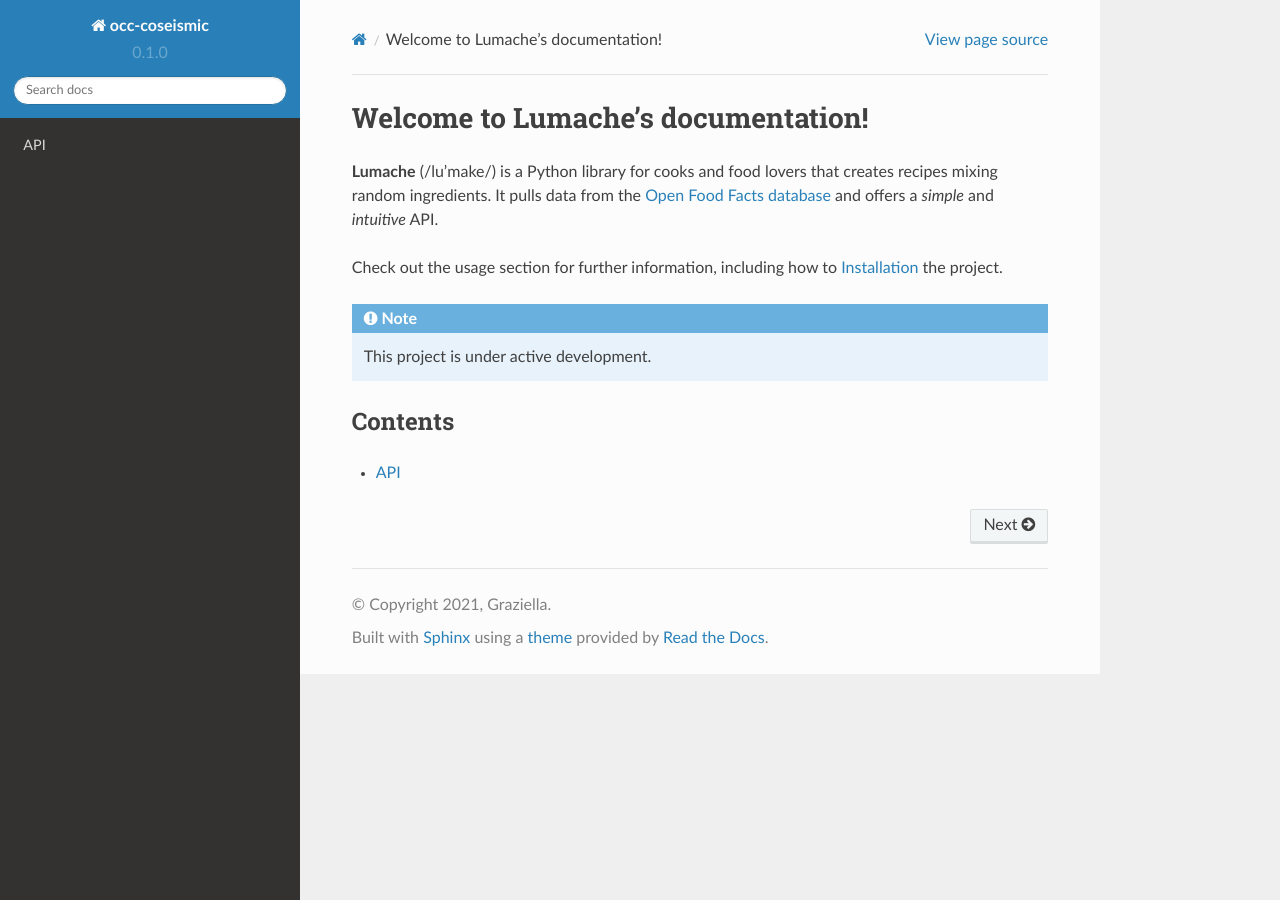
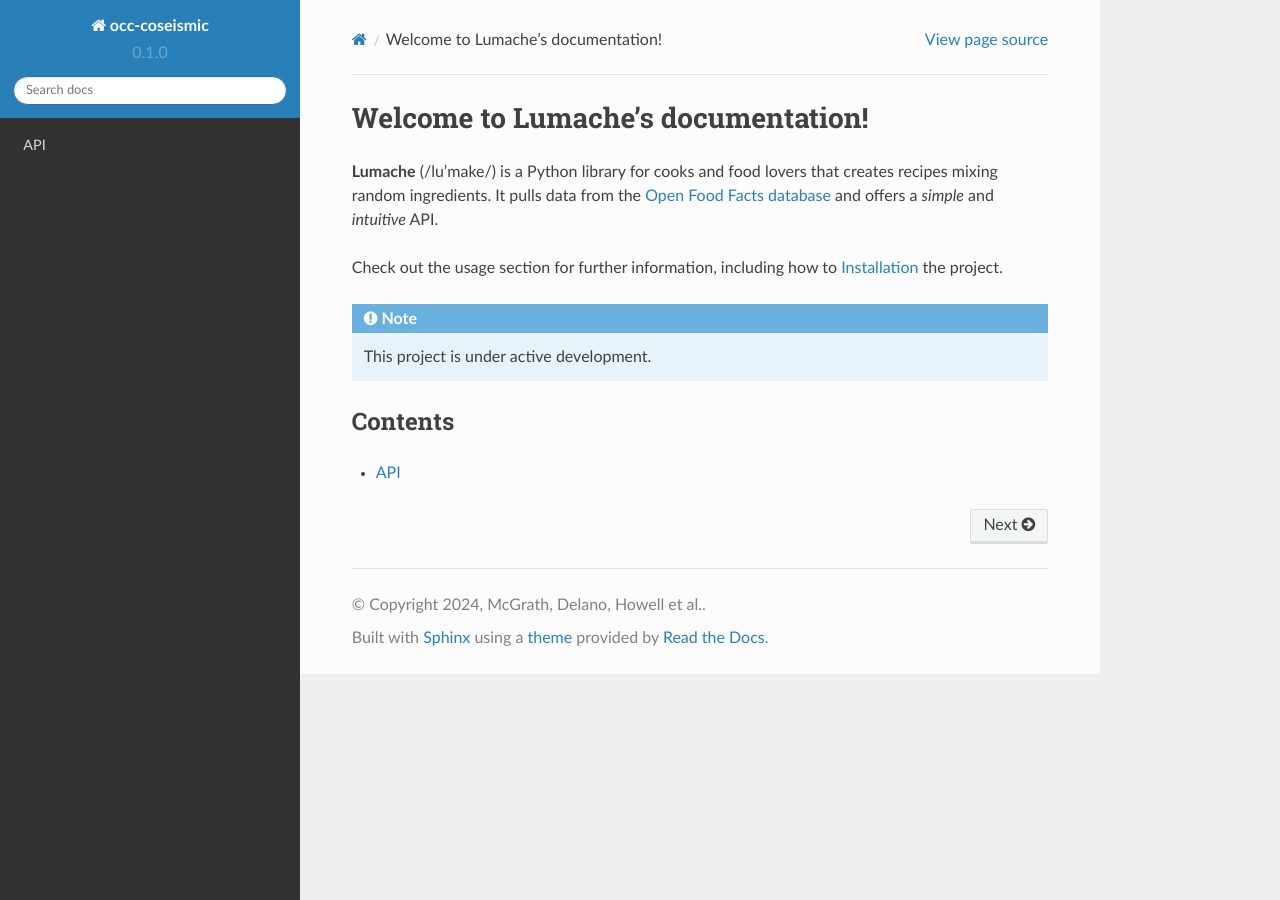
Before and after one commit to uc-eqgeo/occ-coseismic, a Sphinx documentation site: the page built from docs/source/index.rst, in a window 1280 px wide. Built offline with Sphinx 7.4.7 and the Read the Docs theme 2.0.0, drawn with Linux system fonts in a browser that asks for light colours; pages that are not in the unit, such as notebooks, are missing from menus.

Commit message:
Update conf.py

```diff
--- a/docs/source/conf.py
+++ b/docs/source/conf.py
@@ -3,8 +3,8 @@
 # -- Project information
 
 project = 'occ-coseismic'
-copyright = '2021, Graziella'
-author = 'Graziella'
+copyright = '2024, McGrath, Delano, Howell et al.'
+author = 'Jack McGrath, Jaime Delano, Andy Howell et al.'
 
 release = '0.1'
 version = '0.1.0'
```
